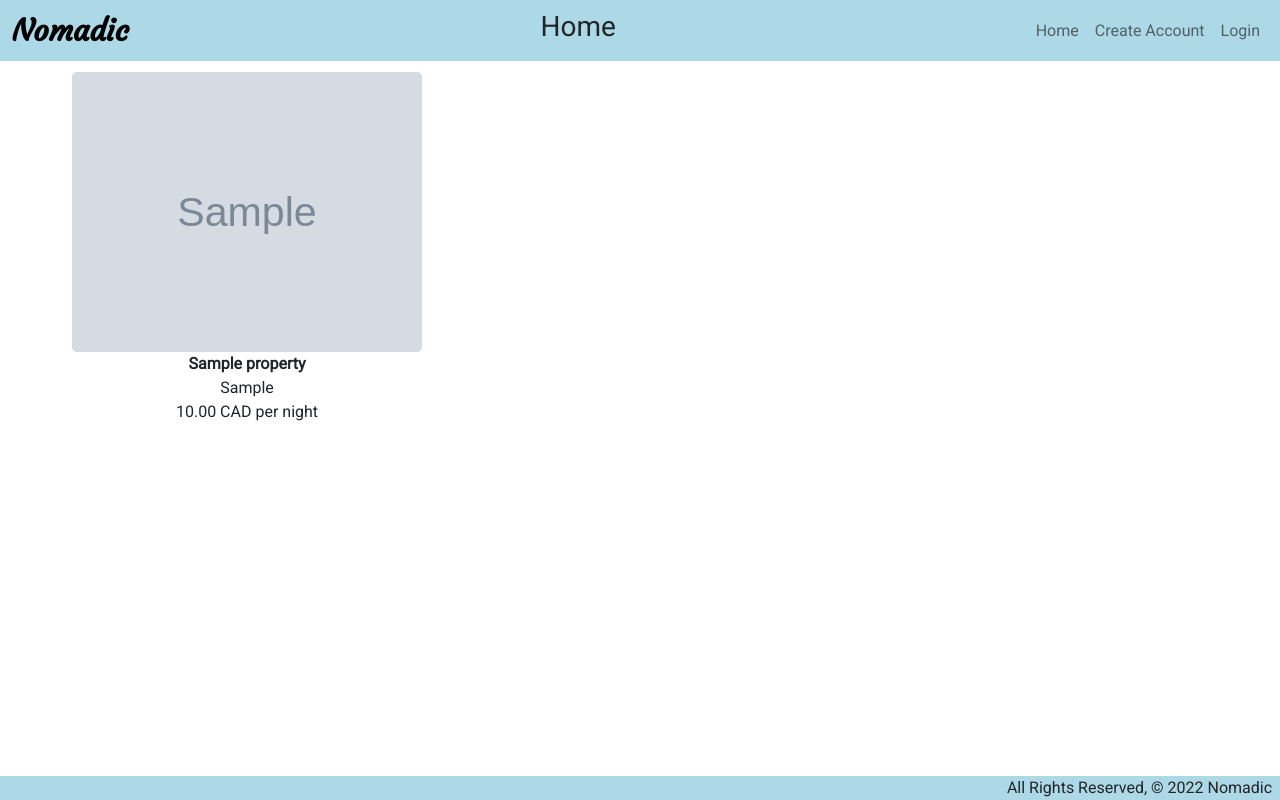
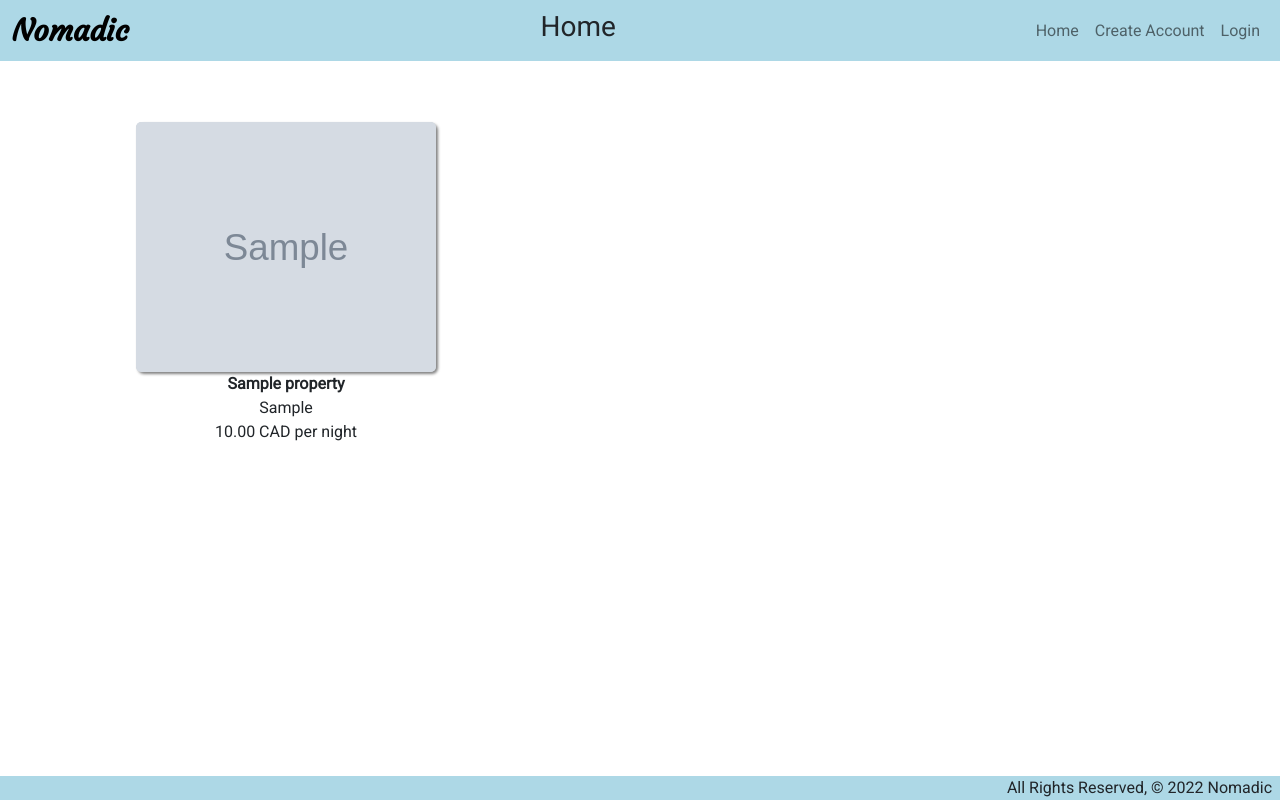
Before and after one commit to Tosin0814/Nomadic, a Django app: page / in a window 1280 px wide. Run offline with Django 4.2, Linux system fonts and the light colour scheme; tables that the repository leaves empty hold one stand-in row (values such as "Sample post"); grey boxes marked "Sample" are stand-in pictures.

Commit message:
Adjust index cards and page width

```diff
--- a/main_app/static/css/style.css
+++ b/main_app/static/css/style.css
@@ -17,6 +17,13 @@ body {
 
 .main-content{
   width: 75%;
+  margin: 0 auto;
+  padding-top: 50px;
+  padding-bottom: 50px;
+}
+
+.index-content{
+  width: 90%;
   margin: 0 auto;
   padding-top: 50px;
   padding-bottom: 50px;
@@ -68,26 +75,28 @@ body {
 
 .index-photo-card{
   background-color: rgba(169,169,169, 0.1);
-  height: 280px;
-  width: 350px;
+  height: 250px;
+  width: 300px;
+  box-shadow: 2px 2px 3px gray;
 }
 
 .index-photo{
-  height: 280px;
-  width: 350px;
+  height: 250px;
+  width: 300px;
   object-fit: cover;
   border-radius: 5px;
 }
 
 .profile-property-card{
   background-color: rgba(169,169,169, 0.1);
-  height: 200px;
-  width: 300px;
+  height: 150px;
+  width: 200px;
+  box-shadow: 2px 2px 3px gray;
 }
 
 .profile-property-photo{
-  height: 200px;
-  width: 300px;
+  height: 150px;
+  width: 200px;
   object-fit: cover;
   border-radius: 5px;
 }
--- a/main_app/templates/property/index.html
+++ b/main_app/templates/property/index.html
@@ -5,9 +5,7 @@
 {% endblock %}
 
 {% block content %}
-
-<!-- <h1>Hello {{request.user}}</h1>
-<h2>Property Listings</h2> -->
+<div class="index-content">
     <div class="m-5 d-flex flex-row flex-wrap justify-content-between">
         {% for property in property_list %}
         <a class="text-decoration-none m-4" href="{% url 'property_detail' property.id %}">
@@ -30,5 +28,6 @@
         </a>
         {% endfor %}
     </div>
+</div>
 
 {% endblock %}
```
Lines whose indentation alone changed are shown as unchanged.
